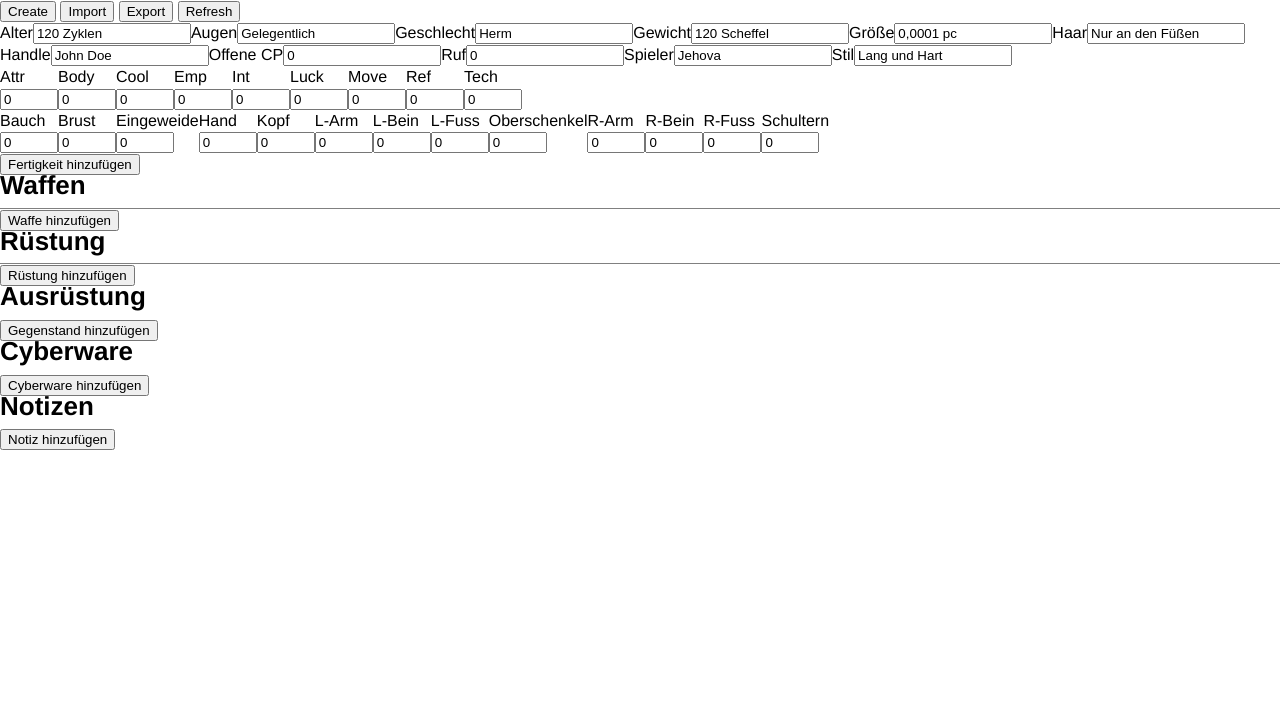
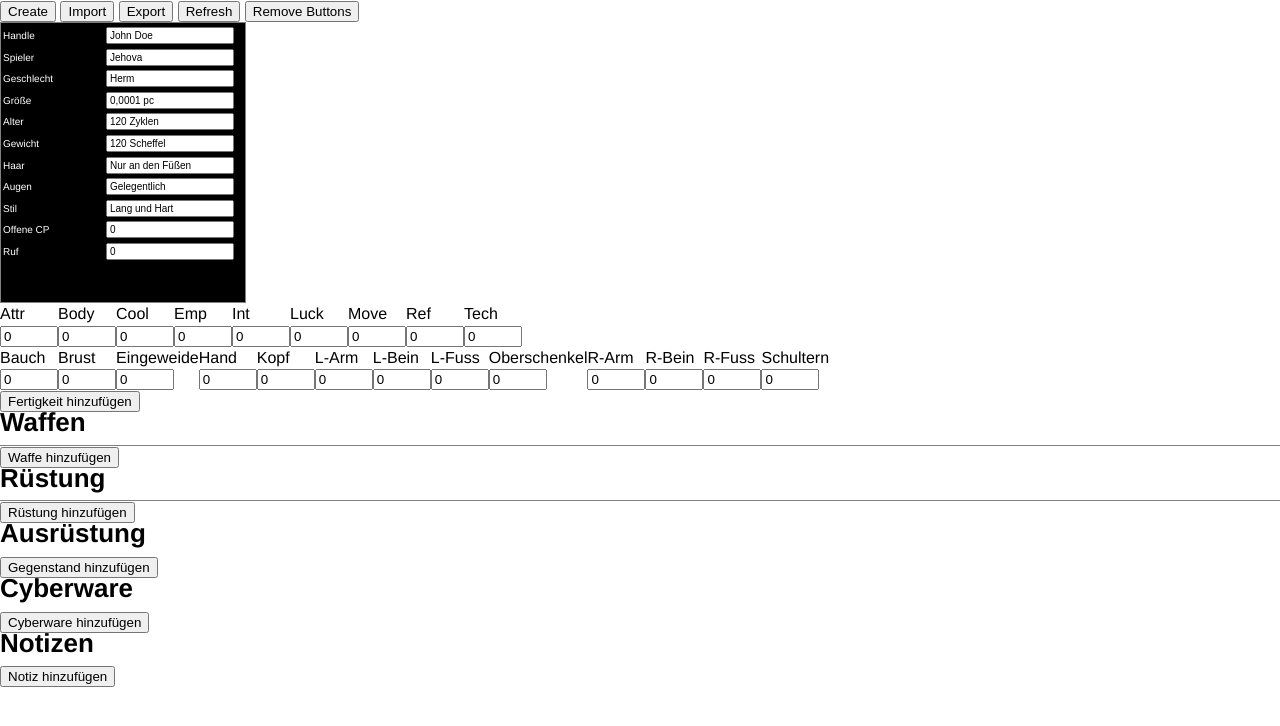
Before and after one commit to angelo-fuchs/cyberpunk2020program, a website: page public_html/edit_char.html in a window 1280 px wide. Both pictures are taken after a click on the button "Create". Drawn offline with Linux system fonts and the light colour scheme.

Commit message:
initiated setup for the print setup of the character sheet.

```diff
--- a/public_html/charsheet.css
+++ b/public_html/charsheet.css
@@ -19,16 +19,68 @@ h2 {
 .valueInput {
 	width: 50px;
 }
-
+#basediv-handle-outerdiv {
+	order: 1;
+}
+#basediv-role-outerdiv {
+	order: 2;
+}
+#basediv-spieler-outerdiv {
+	order: 3;
+}
+#basediv-geschlecht-outerdiv {
+	order: 4;
+}
+#basediv-größe-outerdiv {
+	order: 5;
+}
+#basediv-alter-outerdiv {
+	order: 6;
+}
+#basediv-gewicht-outerdiv {
+	order: 7;
+}
+#basediv-haar-outerdiv {
+	order: 8;
+}
+#basediv-augen-outerdiv {
+	order: 9;
+}
+#basediv-stil-outerdiv {
+	order: 10;
+}
+#basediv-offenecp-outerdiv {
+	order: 11;
+}
+#basediv-ruf-outerdiv {
+	order: 12;
+}
 #base div {
+	width: 300px;
 	float: left;
 }
-
+#base div.nameDiv{
+	clear: left;
+}
+#base div div {
+	width: 103px;
+}
 #base {
 	clear: both;
+	display: flex;
+	width: 240px;
+	padding: 2px;
+	height: 275px;
+	border: 1px solid gray;
+	background-color: black;
+	color: white;
+	font-size: 10px;
+	flex-wrap: wrap;
+	flex-direction: column;
 }
 #base div div input {
-	width: 150px;
+	font-size: 10px;
+	width: 120px;
 }
 #attributes div {
 	float: left;
--- a/public_html/edit_char.html
+++ b/public_html/edit_char.html
@@ -10,12 +10,24 @@
 		<link rel="stylesheet" type="text/css" href="charsheet.css" />
 	</head>
 	<body>
-		<input type="button" value="Create" onClick="newChar();" name="function-create"/>
+		<input type="button" value="Create" onClick="newChar();" name="function-create" id="create_button"/>
 		<input type="button" value="Import" onClick="loadSave.charImport(function (loadedCharacter) {
 		refresh(loadedCharacter);
-	});" name="function-import"/>
-		<input type="button" value="Export" onclick="exportChar();" name="function-export"/>
-		<input type="button" value="Refresh" onclick="refreshChar();" name="function-refresh"/>
+	});" name="function-import" id="import_button"/>
+		<input type="button" value="Export" onclick="exportChar();" name="function-export" id="export_button"/>
+		<input type="button" value="Refresh" onclick="refreshChar();" name="function-refresh" id="refresh_button"/>
+		<input type="button" value="Remove Buttons" id="remove_button" onclick="{
+					var button = document.getElementById('create_button');
+					button.parentNode.removeChild(button);
+					var button = document.getElementById('import_button');
+					button.parentNode.removeChild(button);
+					var button = document.getElementById('export_button');
+					button.parentNode.removeChild(button);
+					var button = document.getElementById('refresh_button');
+					button.parentNode.removeChild(button);
+					var button = document.getElementById('remove_button');
+					button.parentNode.removeChild(button);
+		}"/>
 		<form id="characterForm">
 			<div id="base"></div>
 			<div id="attributes"></div>
--- a/public_html/edit_char.js
+++ b/public_html/edit_char.js
@@ -443,6 +443,7 @@ function populateSkillNode(currentChar) {
 
 function makeNameDiv(node, name, className, withInput, hideInput) {
 	var myDiv = utilities.makeElement(node, "div", className);
+	myDiv.id=utilities.uniqueCssName(className, name, "OuterDiv");
 	var nameDiv = utilities.makeElement(myDiv, "div", "nameDiv");
 	if (withInput === true) {
 		var type = "name";
--- a/public_html/utilities.js
+++ b/public_html/utilities.js
@@ -185,6 +185,21 @@ utilities = {
 	 * This separator must be constant during a run. It is required for the frontend fields.
 	 */
 	g_uniqueNameSeparator: '~',
+	g_uniqueCssNameSeparator: '-',
+	/**
+	 * Create a unique string from the given parameters.
+	 * This function uses a simple char (-) as separator.
+	 * That is unusuable for the input fields, but well suited for CSS ids.
+	 * Actually its only unique if the combination of parameters is.
+	 * @param {String} area section of the object (e.G. weapons for a character)
+	 * @param {String} name the name of the input in its area (e.G. ak-47 for a weapon in a character)
+	 * @param {String} type The aspect of the element (e.G. ammunition for the ak-47)
+	 * @param {String} position the position inside the array, optional
+	 * @returns {String} a concatenation of the parameters with the uniqueNameSeparator.
+	 */
+	uniqueCssName: function (area, name, type, position) {
+		return this.uniqueName(area, name, type, position, this.g_uniqueCssNameSeparator);
+	},
 	/**
 	 * Create a unique string from the given parameters.
 	 * Actually its only unique if the combination of parameters is.
@@ -195,10 +210,14 @@ utilities = {
 	 * @returns {String} a concatenation of the parameters with the uniqueNameSeparator.
 	 */
 	uniqueInputname: function (area, name, type, position) {
-		var uniqueInputname = area + this.g_uniqueNameSeparator + name + this.g_uniqueNameSeparator + type;
+		return this.uniqueName(area, name, type, position, this.g_uniqueNameSeparator);
+	},
+	uniqueName: function (area, name, type, position, separator) {
+		var uniqueInputname = area + separator + name + separator + type;
 		if (position !== undefined) {
-			uniqueInputname += this.g_uniqueNameSeparator + position;
+			uniqueInputname += separator + position;
 		}
+		uniqueInputname = uniqueInputname.replace(" ", "");
 		return uniqueInputname.toLowerCase();
 	},
 	/**
```
